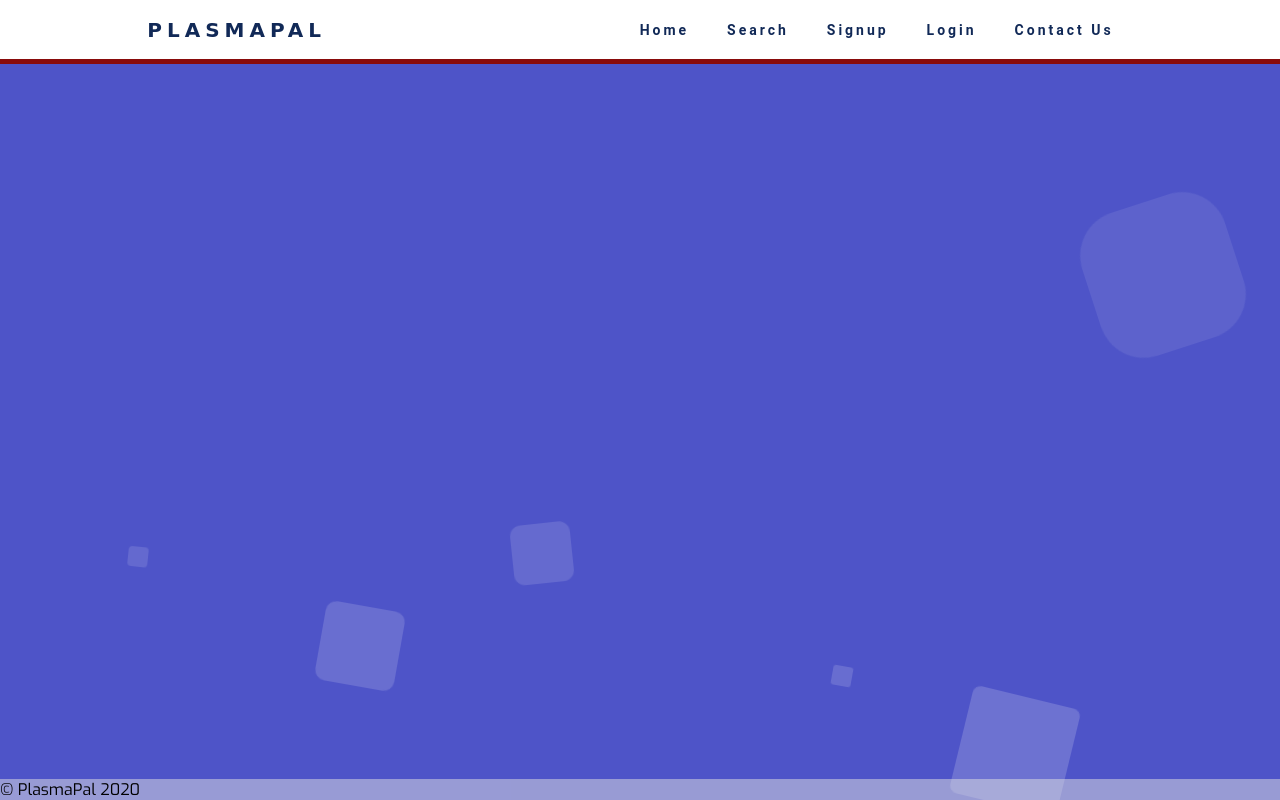
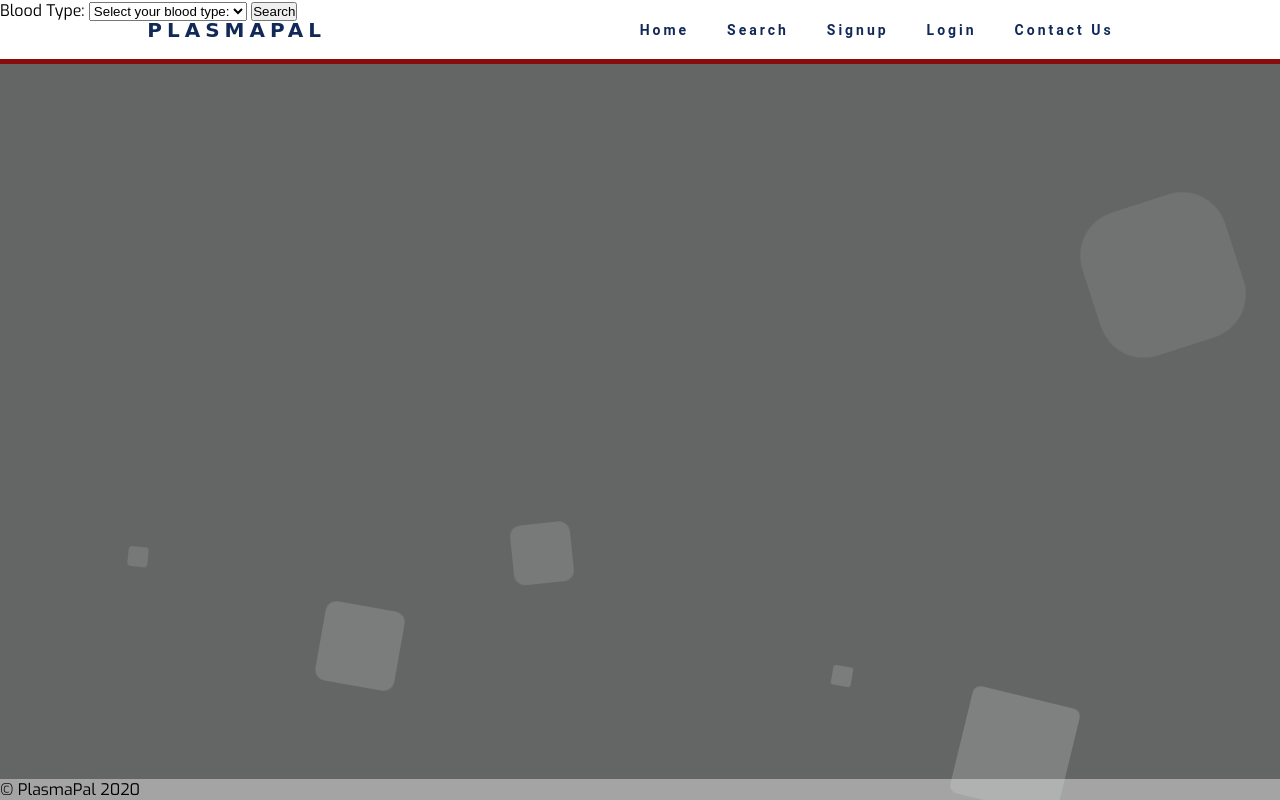
Before and after one commit to lunatic389/project_long_claw, a Django app: page /base/search/ in a window 1280 px wide. Run offline with Django 3.2, Linux system fonts and the light colour scheme; some libraries are stand-ins or nearby versions; some web fonts are replaced.

Commit message:
search feature

```diff
--- a/base/forms.py
+++ b/base/forms.py
@@ -12,4 +12,4 @@ class UserForm(forms.ModelForm):
 class UserProfileInfoForm(forms.ModelForm):
     class Meta():
         model = UserProfileInfo
-        fields = ('blood_type','resident_state','dob','phone_number')
+        fields = ('blood_type','resident_state','dob','phone_number','registered_as')
--- a/base/urls.py
+++ b/base/urls.py
@@ -9,6 +9,7 @@ urlpatterns = [
     path('contact/',views.contact,name='contact'),
     path('register/',views.register,name='register'),
     path('user_login/',views.user_login,name='user_login'),
-    path('search/',views.search,name='search')
+    path('search/',views.search,name='search'),
+    path('requests/',views.requests,name='request')
 
 ]
--- a/base/views.py
+++ b/base/views.py
@@ -4,6 +4,7 @@ from django.urls import reverse
 from django.contrib.auth.decorators import login_required
 from django.http import HttpResponseRedirect,HttpResponse
 from django.contrib.auth import authenticate,login,logout
+from base.models import UserProfileInfo
 
 def index(request):
     return render(request,'base/home.html',context={"print":"hompage"})
@@ -52,6 +53,8 @@ def user_login(request):
                 p=UserProfileInfo.objects.get(user_id=user)
                 if p.registered_as=="Patient":
                     return HttpResponseRedirect(reverse('base:search'))
+                elif p.registered_as=="Donor":
+                    return HttpResponseRedirect(reverse('base:request'))
 
                 # return HttpResponse("login sucessful")
 
@@ -65,4 +68,17 @@ def user_login(request):
         return render(request,'base/user_login.html',{})
 
 def search(request):
-    return render(request,'base/search.html',context={"print":"search page"})
+    searched=True
+    if request.method == 'POST':
+        searched=False
+        bT = request.POST.get('blood_type')
+        object = UserProfileInfo.objects.all().filter(blood_type=bT)
+
+        return render(request,'base/search.html',context={"matches":object})
+    else:
+        return render(request,'base/search.html',context={"searched":searched})
+
+
+
+def requests(request):
+    return render(request,'base/requests.html',context={"print":"requests page"})
--- a/static/base/css/background_animation.css
+++ b/static/base/css/background_animation.css
@@ -26,8 +26,8 @@ body{
 
 
 .area{
-    background: #4e54c8;
-    background: -webkit-linear-gradient(to left, #8f94fb, #4e54c8);
+    background: #646665;
+    background: -webkit-linear-gradient(to left, #646665, #646665);
     width: 100%;
     height:100vh;
     position: sticky;
--- /dev/null
+++ b/templates/base/requests.html
@@ -0,0 +1,4 @@
+{% extends "base/home.html" %}
+{% block body_block %}
+<h1>{{print}}</h1>
+{% endblock %}
--- a/templates/base/search.html
+++ b/templates/base/search.html
@@ -1,4 +1,57 @@
 {% extends "base/home.html" %}
 {% block body_block %}
-<h1>{{print}}</h1>
+<div class="search">
+  {% if searched %}
+    <form action="{% url 'base:search' %}" method="post">
+      {% csrf_token %}
+      <label for="blood_type">Blood Type:</label>
+      <select name="blood_type">
+        <option disabled selected>Select your blood type:</option>
+        <option value="A+">A+</option>
+        <option value="A-">A-</option>
+        <option value="B+">B+</option>
+        <option value="B-">B-</option>
+        <option value="AB+">AB+</option>
+        <option value="AB-">AB-</option>
+        <option value="O+">O+</option>
+        <option value="O-">O-</option>
+      </select>
+    <input type="submit" name="" value="Search">
+  </form>
+
+  {% else %}
+    {% if matches%}
+      <table>
+        <thead>
+          <th>name</th>
+          <th>blood type</th>
+          <th>location</th>
+      </thead>
+      {% for x in matches %}
+      <tr>
+        <td>{{x.user}}</td>
+        <td>{{x.blood_type}}</td>
+        <td>{{x.resident_state}}</td>
+      </tr>
+      {% endfor %}
+    </table>
+    {% else %}
+    <p>no records found</p>
+  {% endif %}
+{% endif %}
+
+
+</div>
+
+
+
+
+
+<style>
+  .search{
+    position: relative;
+    z-index:40;
+  }
+
+</style>
 {% endblock %}
```
Also changed, not shown: templates/base/user_login.html (+22 -1 lines), base/migrations/0001_initial.py (added), db.sqlite3.
